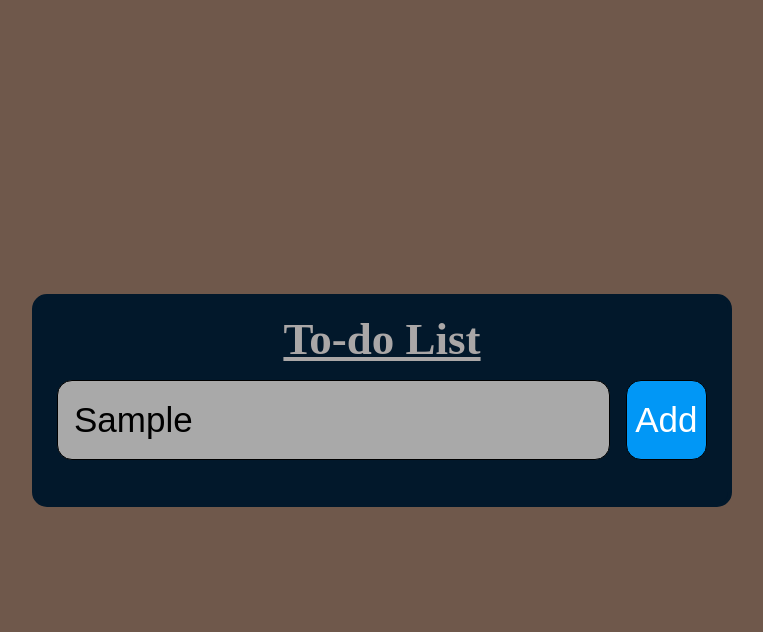
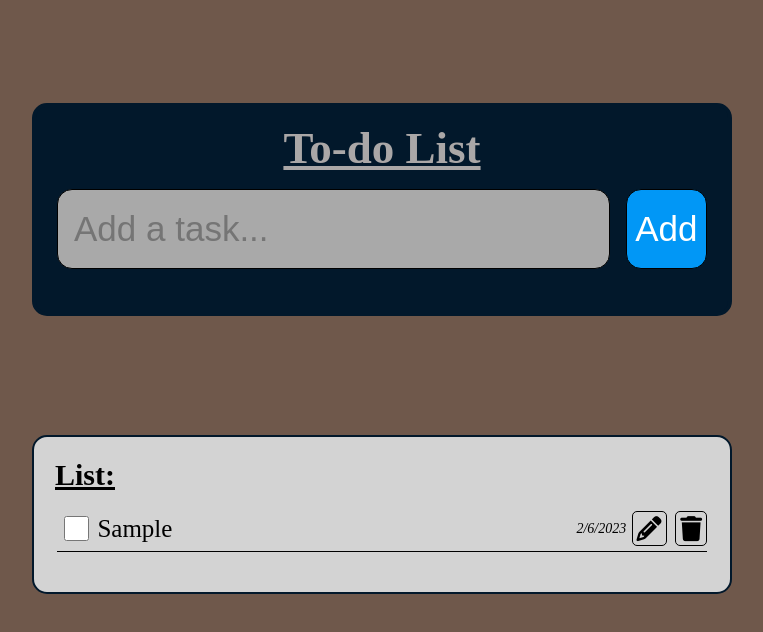
Before and after one commit to Coisdt/7---to-do-list--challenge-, a plain HTML site: page index.html in a window 1280 px wide. Both pictures are taken after typing "Sample" into the empty fields and a click on the button "Add". Shown: the whole page, without its empty margins (258-1021 px from the left). Drawn offline with Linux system fonts and the light colour scheme.

Commit message:
bug fix: editTask to not include timestamp

```diff
--- a/app.js
+++ b/app.js
@@ -7,7 +7,7 @@ const appCenter = document.querySelector(".center");
 function addTask() {
   // create new element
   const task = document.createElement("li");
- task.setAttribute("class", "task-item");
+  task.setAttribute("class", "task-item");
   let inputValue = inputElement.value;
 
   //   if input is empty
@@ -17,8 +17,10 @@ function addTask() {
   //   add tasks to list
   task.innerHTML = `
   <input class='checkbox' type="checkbox"></input>
-  ${inputValue.charAt(0).toUpperCase() + inputValue.slice(1)}
-  <i class='time-stamp'></i>
+  <span class='item-value'>${
+    inputValue.charAt(0).toUpperCase() + inputValue.slice(1)
+  }</span>
+  <i class="time-stamp"></i>
   <i class="edit fa-solid fa-pencil"></i>
   <i class="delete fa-solid fa-trash"></i>
   `;
@@ -26,12 +28,15 @@ function addTask() {
 
   // time stamp in each item
   const timeStamp = new Date();
-  const date = timeStamp.getDate()
-  const month = timeStamp.getMonth()
-  const year = timeStamp.getFullYear()
-  const timeStampElement = document.querySelector(".time-stamp");
-  timeStampElement.textContent = `${date}/${month}/${year}`
-  console.log(date, month, year);
+  const date = timeStamp.getDate();
+  const month = timeStamp.getMonth();
+  const year = timeStamp.getFullYear();
+  const timeStampElement = document.querySelectorAll(".time-stamp");
+  const fullTimeStamp = `${date}/${month}/${year}`;
+
+  timeStampElement.forEach((elem) => {
+    elem.textContent = fullTimeStamp;
+  });
 
   // show list-container only when new items are added
   if (newTaskAdded) {
@@ -44,9 +49,7 @@ function addTask() {
   // ====================================when enter is pressed, it activates the add btn
 
   // show completed-list-container only when items are completed
-  addItemBtn.addEventListener("click", () => {
-    appCenter.classList.add("show-list");
-  });
+  appCenter.classList.add("show-list");
 
   // cross out completed tasks
   const checkBoxes = document.querySelectorAll(".checkbox");
@@ -62,9 +65,6 @@ function addTask() {
       const completedListContainer = document.querySelector(
         ".completed-list-container"
       );
-
-      // ========================================add time stamp for each completed task
-      // console.log((completedItem.textContent = "hi peeeps"));
 
       // only show completed-list-container on task add
       if (completedItem) {
@@ -88,10 +88,9 @@ function addTask() {
     btn.addEventListener("click", (e) => {
       const toDoInput = document.querySelector(".to-do-input");
       const targetTask = e.target.parentElement;
-      let targetContent = targetTask.textContent.trim();
+      let targetTaskSpan = targetTask.querySelector('.item-value');
 
-      inputElement.value = targetContent;
-      console.log(toDoInput);
+      inputElement.value = targetTaskSpan.textContent;
       addItemBtn.textContent = "Save";
       targetTask.remove();
       // save notification
@@ -130,4 +129,4 @@ function hideElement() {
   }, 3000);
 }
 
-addItemBtn.addEventListener("click", addItem);
+addItemBtn.addEventListener("click", addTask);
--- a/style.css
+++ b/style.css
@@ -118,7 +118,7 @@ body {
   grid-template-columns: 0.5fr 6fr 0.7fr 0.5fr 0.5fr;
   align-items: center;
   width: 650px;
-  gap: 2px;
+  gap: 1px;
   border-bottom: 1px solid;
   padding-bottom: 5px;
   overflow-wrap: break-word;
@@ -150,9 +150,11 @@ body {
 }
 
 .time-stamp {
+  color: black;
   font-size: 14px;
   display: grid;
   justify-content: end;
+  /* height: 100%; */
 }
 
 .delete:hover {
```
